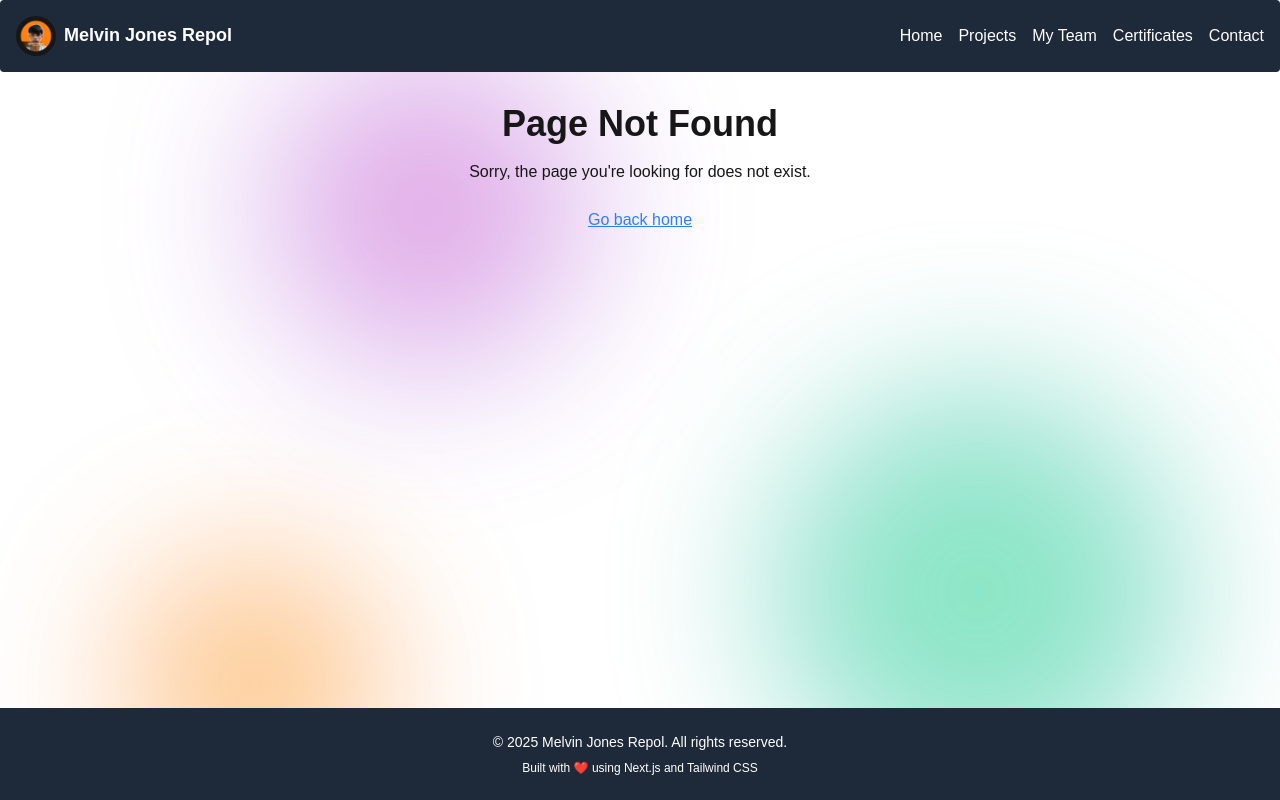
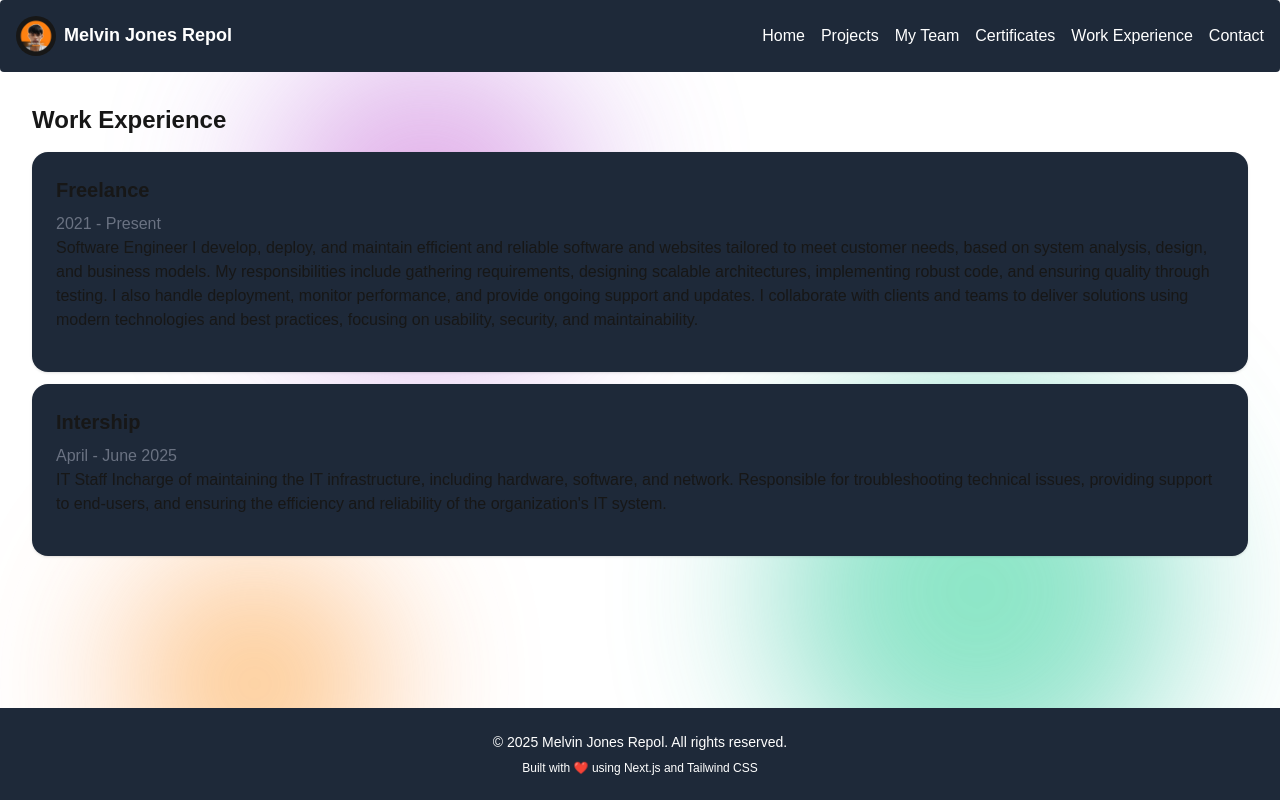
Before and after one commit to mrepol742/melvinjonesrepol, a Next.js app: page /work-experience in a window 1280 px wide. Before the commit this address had no page. Built offline with nearby package versions, Linux system fonts and the light colour scheme.

Commit message:
feat: add Work Experience page and WorkExperienceCard component, update navigation

```diff
--- a/src/app/certificates/page.tsx
+++ b/src/app/certificates/page.tsx
@@ -4,6 +4,8 @@ export default function Certificates() {
   return (
     <main className="p-8">
       <section>
+        <h2 className="text-2xl font-semibold">Certificates</h2>
+        <div className="mt-4">
           <CertificateCard
             title="Devops Capstone Project"
             description="IBM"
@@ -78,6 +80,7 @@ export default function Certificates() {
             date="1-2019 2-2022"
             link="https://www.sololearn.com/profile/11349142"
           />
+        </div>
       </section>
     </main>
   );
--- /dev/null
+++ b/src/app/work-experience/page.tsx
@@ -0,0 +1,23 @@
+import WorkExperienceCard from "../../components/WorkExperienceCard";
+
+export default function WorkExperience() {
+  return (
+    <main className="p-8">
+      <section>
+        <h2 className="text-2xl font-semibold">Work Experience</h2>
+        <div className="mt-4">
+          <WorkExperienceCard
+            title="Freelance"
+            description="Software Engineer I develop, deploy, and maintain efficient and reliable software and websites tailored to meet customer needs, based on system analysis, design, and business models. My responsibilities include gathering requirements, designing scalable architectures, implementing robust code, and ensuring quality through testing. I also handle deployment, monitor performance, and provide ongoing support and updates. I collaborate with clients and teams to deliver solutions using modern technologies and best practices, focusing on usability, security, and maintainability."
+            date="2021 - Present"
+          />
+          <WorkExperienceCard
+            title="Intership"
+            description="IT Staff Incharge of maintaining the IT infrastructure, including hardware, software, and network. Responsible for troubleshooting technical issues, providing support to end-users, and ensuring the efficiency and reliability of the organization's IT system."
+            date="April - June 2025"
+          />
+        </div>
+      </section>
+    </main>
+  );
+}
--- a/src/components/Nav.tsx
+++ b/src/components/Nav.tsx
@@ -53,6 +53,11 @@ export default function Nav() {
             </Link>
           </li>
           <li>
+            <Link href="/work-experience" className="hover:underline">
+              Work Experience
+            </Link>
+          </li>
+          <li>
             <Link href="/contact-me" className="hover:underline">
               Contact
             </Link>
@@ -82,16 +87,34 @@ export default function Nav() {
           </li>
           <li>
             <Link
-              href="/team"
+              href="/my-team"
               className="hover:underline"
               onClick={() => setMenuOpen(false)}
             >
-              Team
+              My Team
             </Link>
           </li>
           <li>
             <Link
-              href="/contact"
+              href="/certificates"
+              className="hover:underline"
+              onClick={() => setMenuOpen(false)}
+            >
+              Certificates
+            </Link>
+          </li>
+          <li>
+            <Link
+              href="/work-experience"
+              className="hover:underline"
+              onClick={() => setMenuOpen(false)}
+            >
+              Work Experience
+            </Link>
+          </li>
+          <li>
+            <Link
+              href="/contact-me"
               className="hover:underline"
               onClick={() => setMenuOpen(false)}
             >
--- /dev/null
+++ b/src/components/WorkExperienceCard.tsx
@@ -0,0 +1,21 @@
+import Link from "next/link";
+
+type WorkExperienceProps = {
+  title: string;
+  description: string;
+  date: string;
+};
+
+export default function WorkExperienceCard({
+  title,
+  description,
+  date,
+}: WorkExperienceProps) {
+  return (
+    <div className="bg-gray-800 rounded-2xl p-6 shadow hover:shadow-lg transition mb-3">
+      <h3 className="text-xl font-bold mb-2">{title}</h3>
+      <span className="text-gray-500">{date}</span>
+      <p className="text-white-800 mb-4">{description}</p>
+    </div>
+  );
+}
```
Lines whose indentation alone changed are shown as unchanged.
